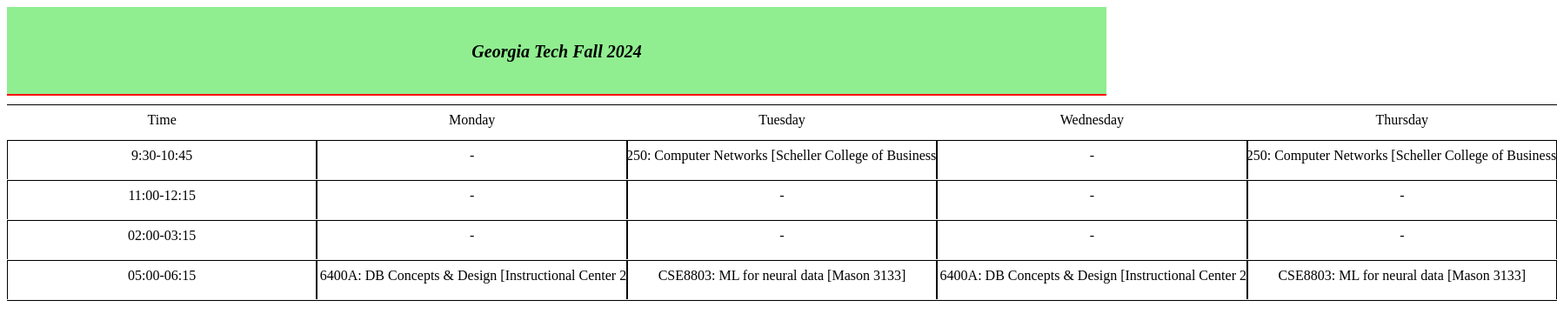
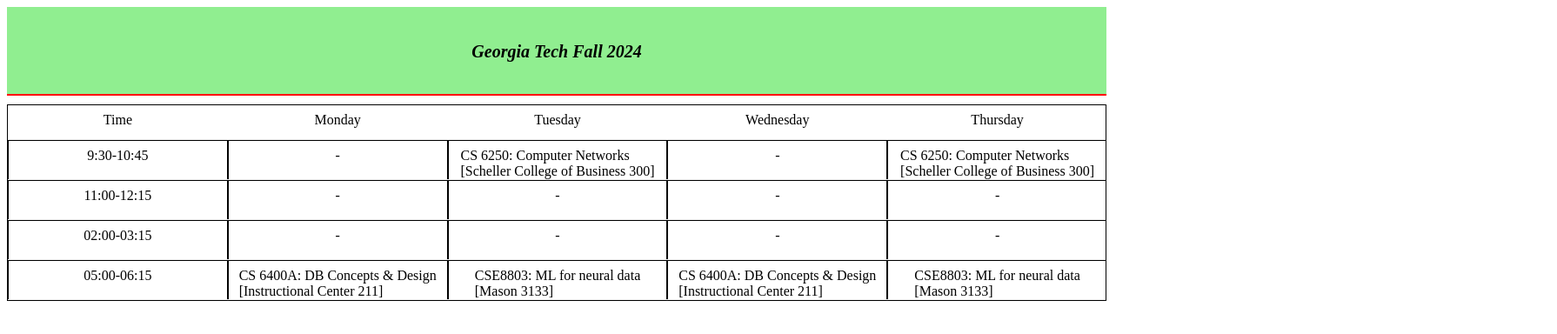
Before and after one commit to Tanny2109/Timetable, a React app: page / in a window 1280 px wide. Shown: the top 384 px of the page at 87% size, 1790 px wide, since content can reach past the window. Built offline with nearby package versions, Linux system fonts and the light colour scheme.

Commit message:
Fixing design issues

```diff
--- a/src/App.jsx
+++ b/src/App.jsx
@@ -1,12 +1,13 @@
 import React from "react";
 import Timetable from "./components/Timetable";
+import TT from "./components/TT";
 import Header from "./components/Header";
  const App=()=>{
     return (
     <div>
             <Header />
             <div style={{paddingTop: '10px'}}>
-                <Timetable/>
+                <TT/>
             </div>
     </div>
     )
--- /dev/null
+++ b/src/components/TT.css
@@ -0,0 +1,34 @@
+.responsive-table-container {
+    overflow-x: auto;
+}
+
+.rsuite-table {
+    width: 100%;
+    min-width: 600px;
+}
+
+@media screen and (max-width: 768px) {
+    .rsuite-table .rsuite-table-cell {
+        font-size: 14px;
+        padding: 8px;
+    }
+
+    .rsuite-table .rsuite-table-header-cell {
+        font-size: 14px;
+        padding: 8px;
+    }
+}
+
+@media screen and (max-width: 480px) {
+    .rsuite-table {
+        font-size: 12px;
+    }
+
+    .rsuite-table .rsuite-table-cell {
+        padding: 6px;
+    }
+
+    .rsuite-table .rsuite-table-header-cell {
+        padding: 6px;
+    }
+}
--- /dev/null
+++ b/src/components/TT.jsx
@@ -0,0 +1,79 @@
+import { borderRight } from '@mui/system';
+import React from 'react';
+import { Table, Column, HeaderCell, Cell } from 'rsuite-table';
+import 'rsuite-table/dist/css/rsuite-table.css';
+import './TT.css'; // Create and import a CSS file
+
+const data = [
+    {
+        time: '9:30-10:45',
+        mon: '-',
+        tue: 'CS 6250: Computer Networks\n[Scheller College of Business 300]',
+        wed: '-',
+        thurs: 'CS 6250: Computer Networks\n[Scheller College of Business 300]',
+        rowspan: 1
+    },
+    {
+        time: '11:00-12:15',
+        mon: '-',
+        tue: '-',
+        wed: '-',
+        thurs:  '-',
+        rowspan: 1
+    },
+    {
+        time: '02:00-03:15',
+        mon: '-',
+        tue: '-',
+        wed: '-',
+        thurs: '-',
+        rowspan: 1
+    },
+    {
+        time: '05:00-06:15',
+        mon: 'CS 6400A: DB Concepts & Design\n[Instructional Center 211]',
+        tue: 'CSE8803: ML for neural data\n[Mason 3133]',
+        wed: 'CS 6400A: DB Concepts & Design\n[Instructional Center 211]',
+        thurs: 'CSE8803: ML for neural data\n[Mason 3133]',
+        rowspan: 1
+    },
+];
+
+const TT = () => {
+  return (
+    <div className="responsive-table-container">
+      <Table
+          autoHeight
+          data={data}
+          style={{border: '1px solid black'}}
+      >
+        <Column align="center" flexGrow={1}>
+          <HeaderCell>Time</HeaderCell>
+          <Cell dataKey="time" style={{border: '1px solid black', whiteSpace: 'pre-line'}} />
+        </Column>
+
+        <Column align="center" flexGrow={1}>
+          <HeaderCell>Monday</HeaderCell>
+          <Cell dataKey="mon" style={{border: '1px solid black', whiteSpace: 'pre-line'}}/>
+        </Column>
+
+        <Column align="center" flexGrow={1}>
+          <HeaderCell>Tuesday</HeaderCell>
+          <Cell dataKey="tue" style={{border: '1px solid black', whiteSpace: 'pre-line'}}/>
+        </Column>
+
+        <Column align="center" flexGrow={1}>
+          <HeaderCell>Wednesday</HeaderCell>
+          <Cell dataKey="wed" style={{border: '1px solid black', whiteSpace: 'pre-line'}}/>
+        </Column>
+
+        <Column align="center" flexGrow={1}>
+          <HeaderCell>Thursday</HeaderCell>
+          <Cell dataKey="thurs" style={{border: '1px solid black', whiteSpace: 'pre-line'}}/>
+        </Column>
+      </Table>
+    </div>
+  );
+};
+
+export default TT;
--- a/src/components/Timetable.jsx
+++ b/src/components/Timetable.jsx
@@ -9,9 +9,9 @@
     {
         time: '9:30-10:45',
         mon: '-',
-        tue: 'CS 6250: Computer Networks [Scheller College of Business 300]',
+        tue: 'CS 6250: Computer Networks\n[Scheller College of Business 300]',
         wed: '-',
-        thurs: 'CS 6250: Computer Networks [Scheller College of Business 300]',
+        thurs: 'CS 6250: Computer Networks\n[Scheller College of Business 300]',
         rowspan: 1
     },
     {
```
